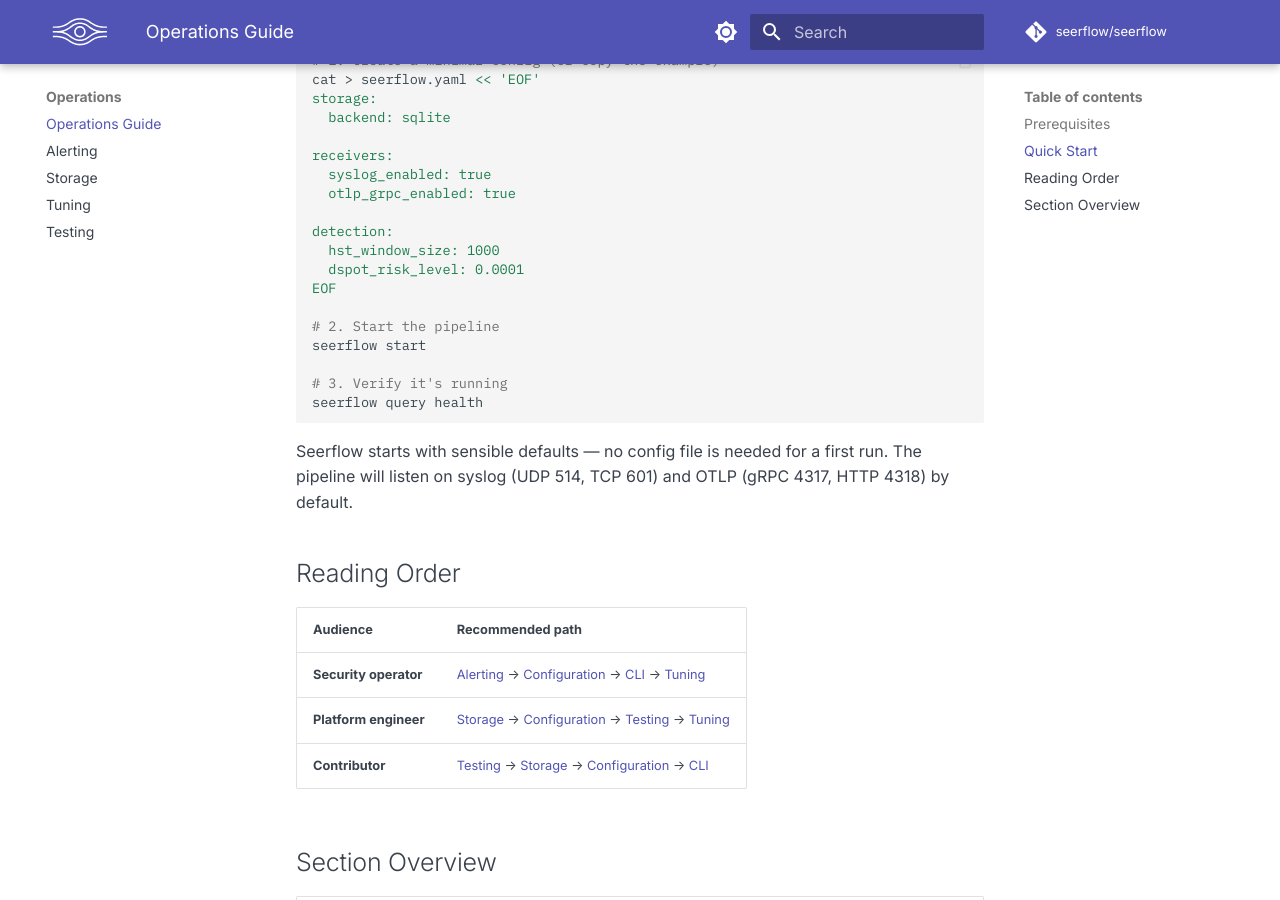
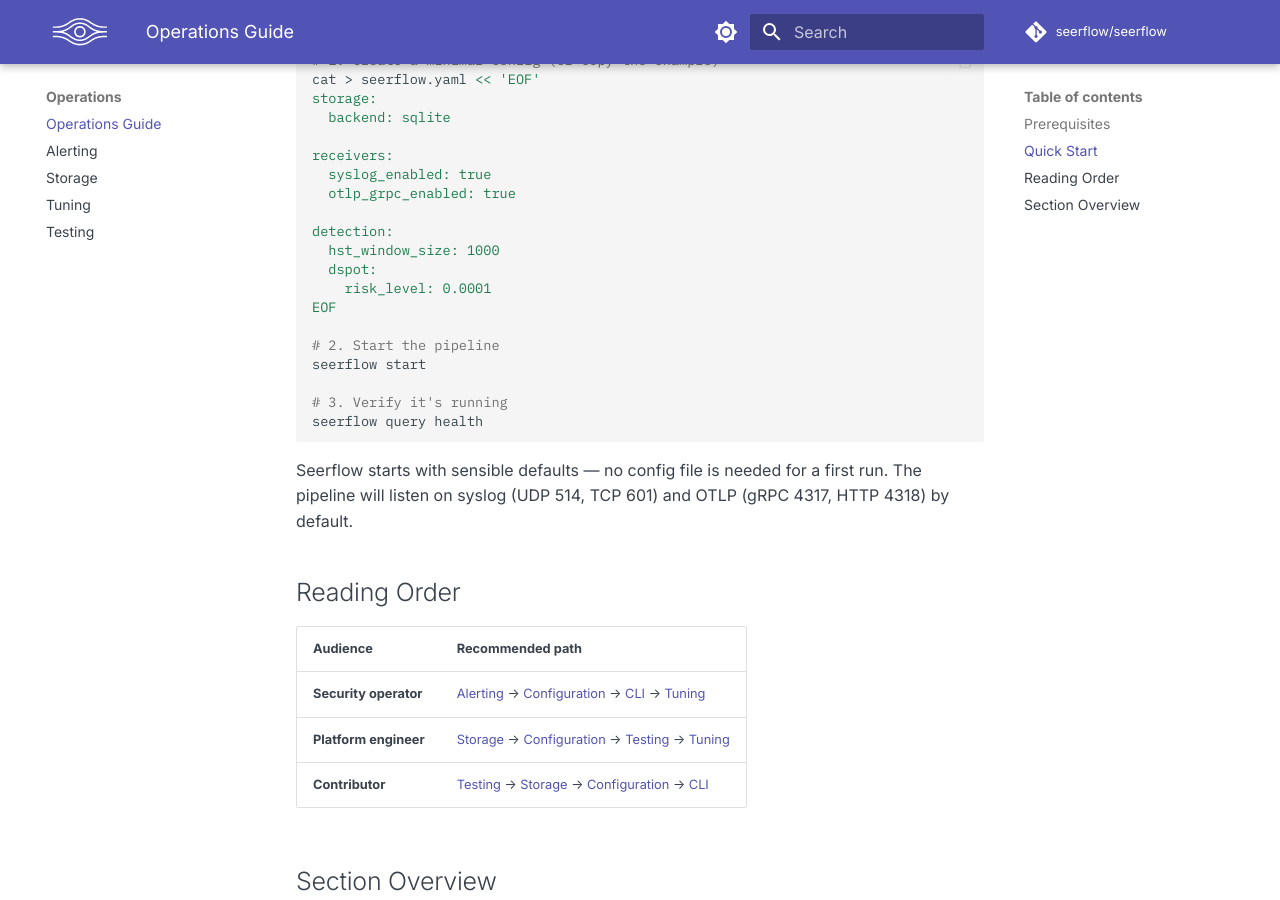
Before and after one commit to seerflow/seerflow-guide, an MkDocs documentation site: the page built from docs/operations/index.md, in a window 1280 px wide and 900 px high, scrolled down 620 px. Built offline with MkDocs 1.6.1 and Material for MkDocs 9.7.7, drawn with Linux system fonts in a browser that asks for light colours; plug-ins that fetch from the network failed and are left out; comment, search, counter and statistics services are not loaded.

```diff
--- a/docs/operations/index.md
+++ b/docs/operations/index.md
@@ -25,7 +25,8 @@ receivers:
 
 detection:
   hst_window_size: 1000
-  dspot_risk_level: 0.0001
+  dspot:
+    risk_level: 0.0001
 EOF
 
 # 2. Start the pipeline
```
